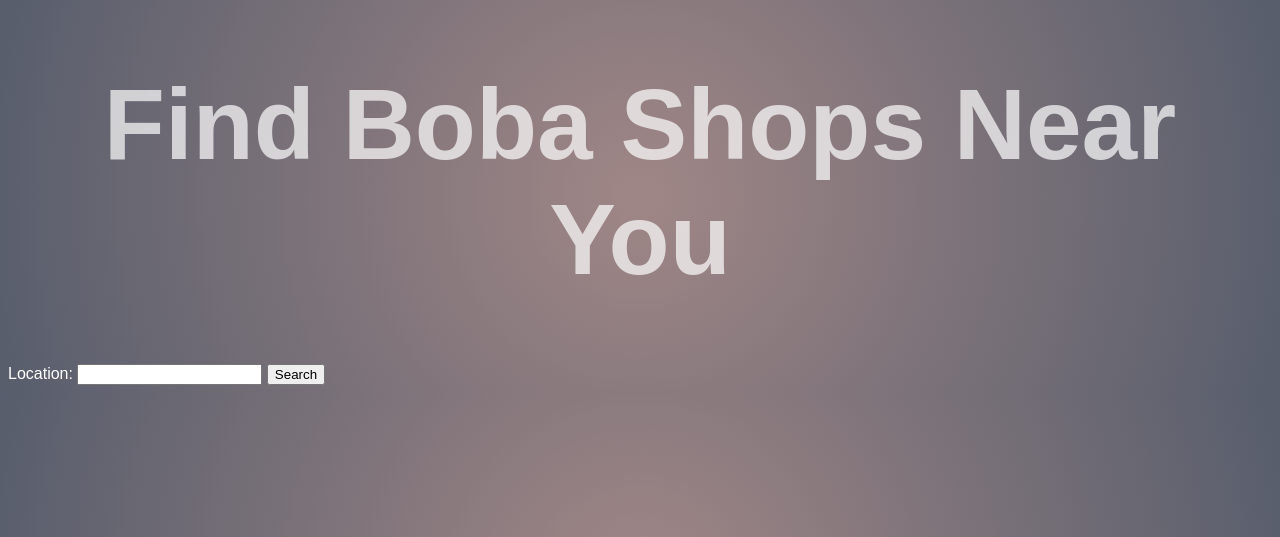
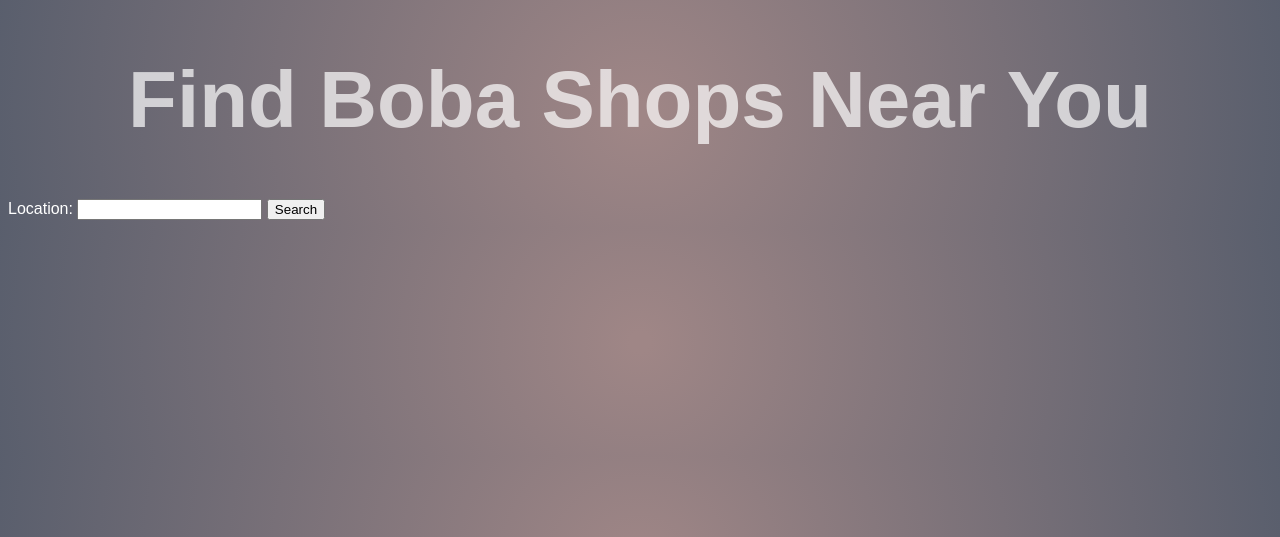
Before and after one commit to grant9801/bobalytics, a Flask app: page / in a window 1280 px wide. Shown: the top 537 px of the page. Run offline with Flask 3, Linux system fonts and the light colour scheme.

Commit message:
Title Size
Title Size Edit from 100px to 80px

```diff
--- a/API Data Collector/static/stylin.css
+++ b/API Data Collector/static/stylin.css
@@ -1,7 +1,7 @@
 h1 {
     color: #ffffffb2;
     text-align: center;
-    font-size: 100px;
+    font-size: 80px;
 }
 
 body {
--- a/API Data Collector/templates/results.html
+++ b/API Data Collector/templates/results.html
@@ -8,6 +8,7 @@
 </head>
 <body>
     <h1>Search Results for {{location}}</h1>
+    <a href="/">Back to Search</a>
     {% if boba_spots %}
         <ol>
             {% for place in boba_spots %}
```
